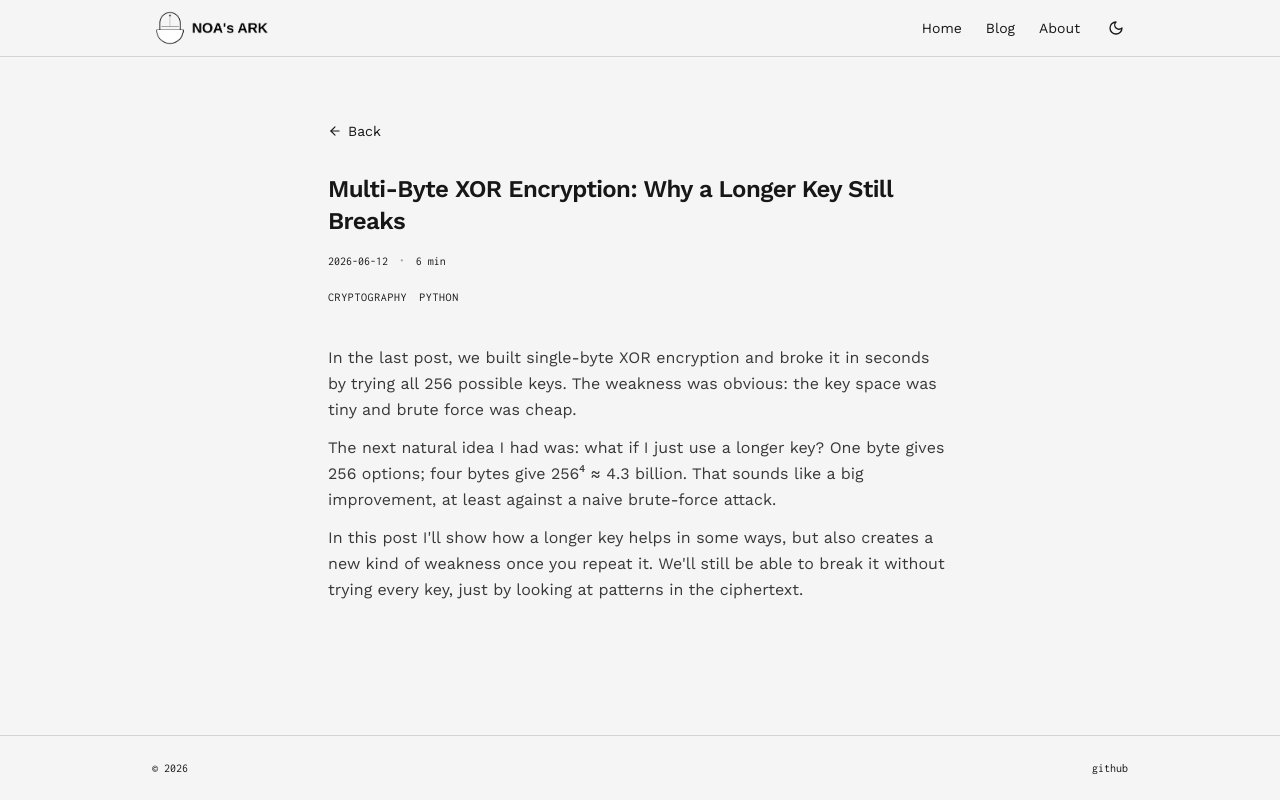
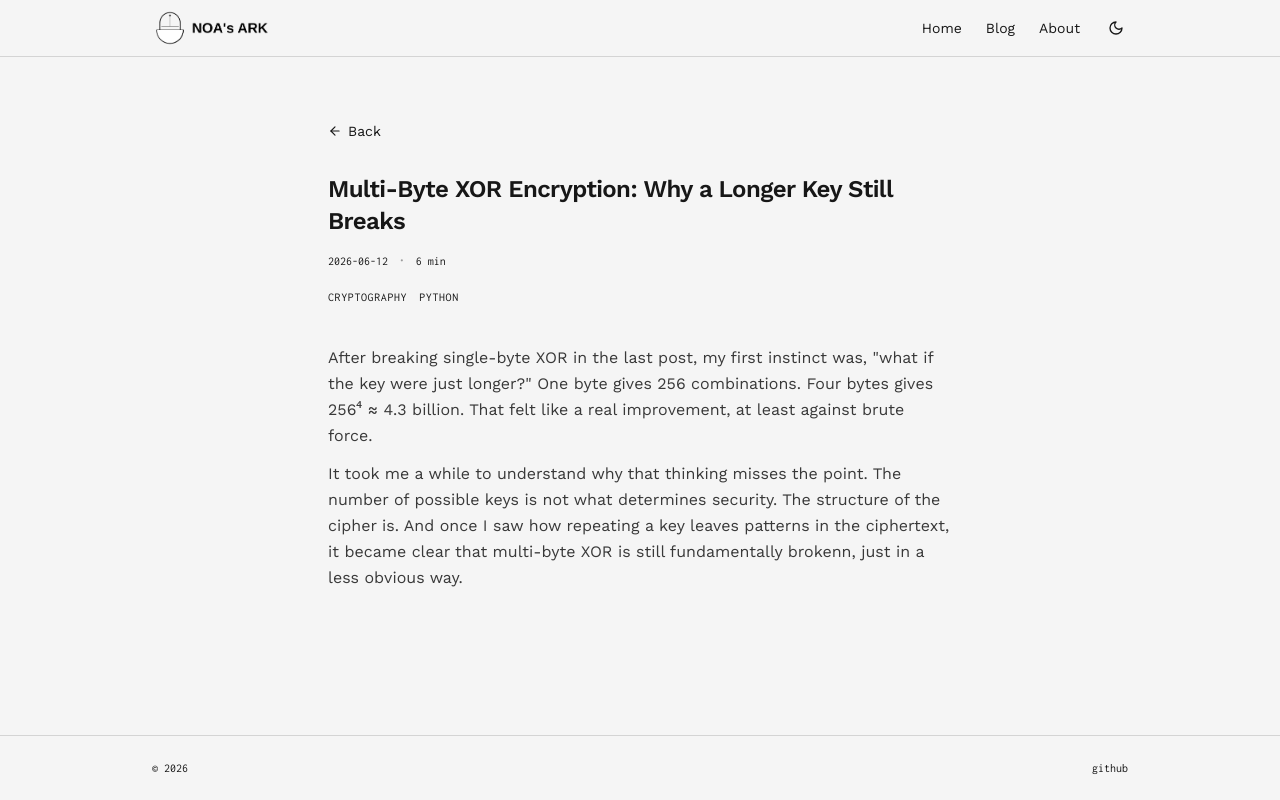
Before and after one commit to n0as-ark/logbook, a React (Vite) app: page /logbook/blog/multi-byte-xor in a window 1280 px wide. Built offline with nearby package versions, Linux system fonts and the light colour scheme; the HTML template or start-up script is replaced by a standard one.

Commit message:
Update posts.ts

```diff
--- a/src/data/posts.ts
+++ b/src/data/posts.ts
@@ -416,8 +416,7 @@ Pointers are one of those topics where the definition is simple but the implicat
 xor_decrypt = xor_encrypt
 ciphertext = xor_encrypt(message, b"SECRET")
 recovered  = xor_decrypt(ciphertext, b"SECRET")`,
-  content: `In the last post, we built single-byte XOR encryption and broke it in seconds by trying all 256 possible keys. The weakness was obvious: the key space was tiny and brute force was cheap.
-The next natural idea I had was: what if I just use a longer key? One byte gives 256 options; four bytes give 256⁴ ≈ 4.3 billion. That sounds like a big improvement, at least against a naive brute-force attack.
-In this post I'll show how a longer key helps in some ways, but also creates a new kind of weakness once you repeat it. We'll still be able to break it without trying every key, just by looking at patterns in the ciphertext.`,
+  content: `After breaking single-byte XOR in the last post, my first instinct was, "what if the key were just longer?" One byte gives 256 combinations. Four bytes gives 256⁴ ≈ 4.3 billion. That felt like a real improvement, at least against brute force.
+It took me a while to understand why that thinking misses the point. The number of possible keys is not what determines security. The structure of the cipher is. And once I saw how repeating a key leaves patterns in the ciphertext, it became clear that multi-byte XOR is still fundamentally brokenn, just in a less obvious way.`,
   },
 ];
```
